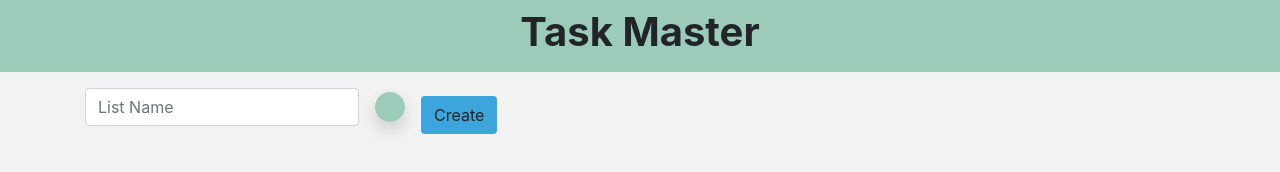
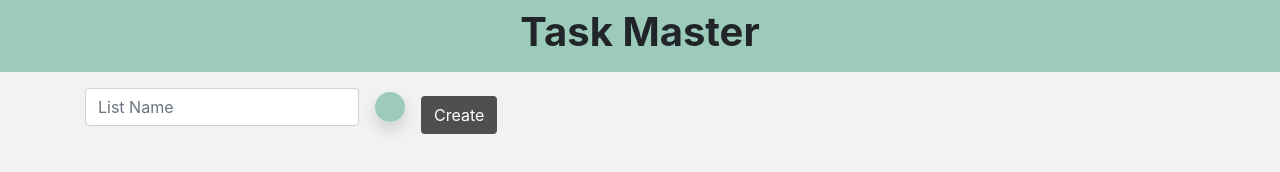
Before and after one commit to hollidavis/TaskMaster, a website with bundled scripts: page index.html in a window 1280 px wide. Built offline with nearby package versions, Linux system fonts and the light colour scheme; a script that the page names is missing; a web font is replaced by a local one.

Commit message:
changed button color

```diff
--- a/app/Models/Task.js
+++ b/app/Models/Task.js
@@ -14,8 +14,8 @@ export default class Task {
       <div>
         <input type="checkbox" id="${this.id}" onclick="app.listsController.checked('${this.id}')" ${this.check ? "checked" : ""} >
         <label for="checkbox">${this.task}</label>
-      </div>
-        <span><i class="mdi mdi-18px mdi-trash-can" onclick="app.listsController.deleteTask('${this.id}')"></i></span>
-    </div>`
+      </div >
+      <span><i class="mdi mdi-18px mdi-trash-can" onclick="app.listsController.deleteTask('${this.id}')"></i></span>
+    </div > `
   }
 }
--- a/index.html
+++ b/index.html
@@ -40,7 +40,7 @@
                         </div>
                     </div>
                     <div class="mr-3">
-                        <button type="submit" class="btn bg-primary">Create</button>
+                        <button type="submit" class="btn bg-gray">Create</button>
                     </div>
                 </form>
             </div>
```
